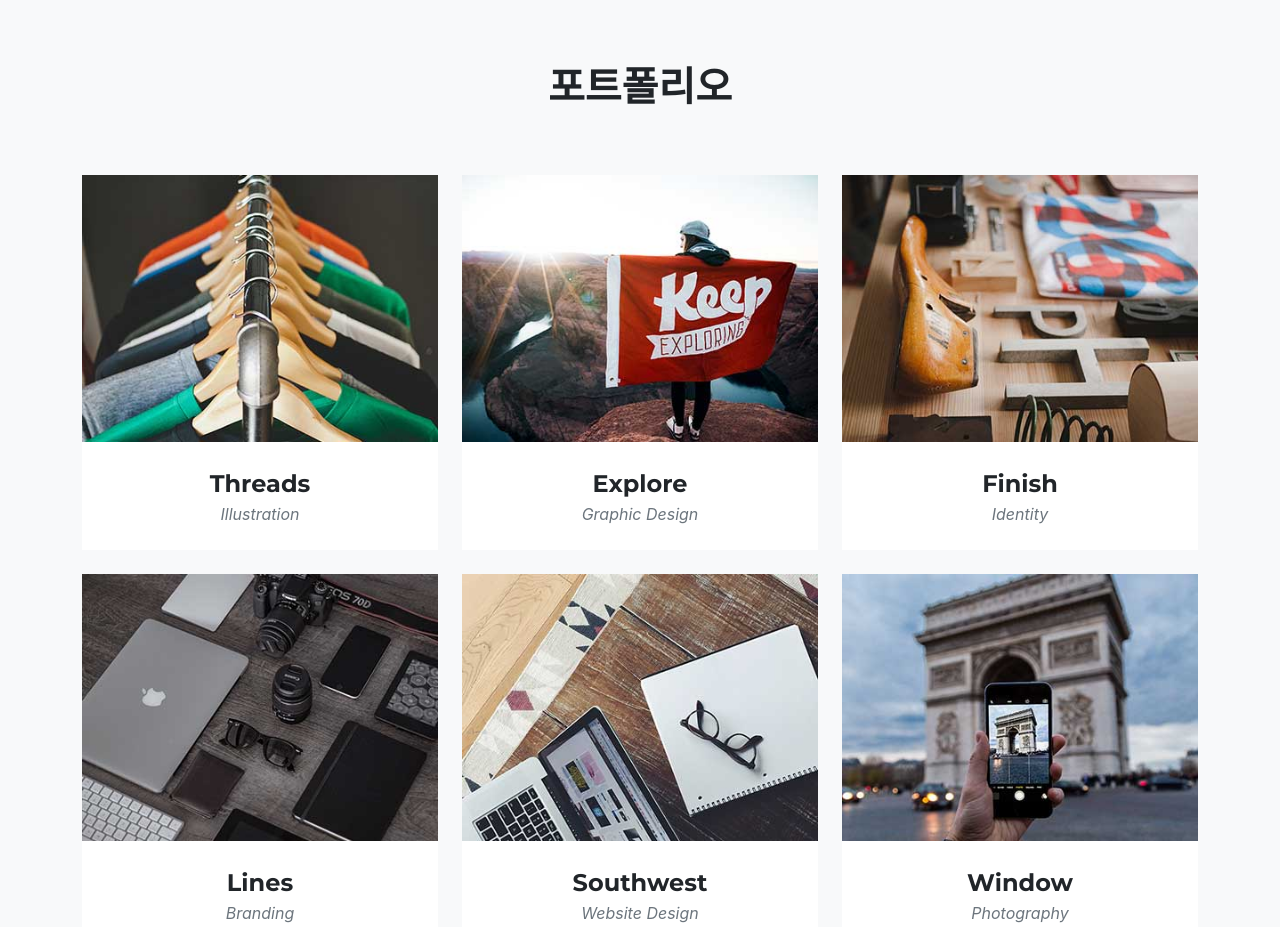
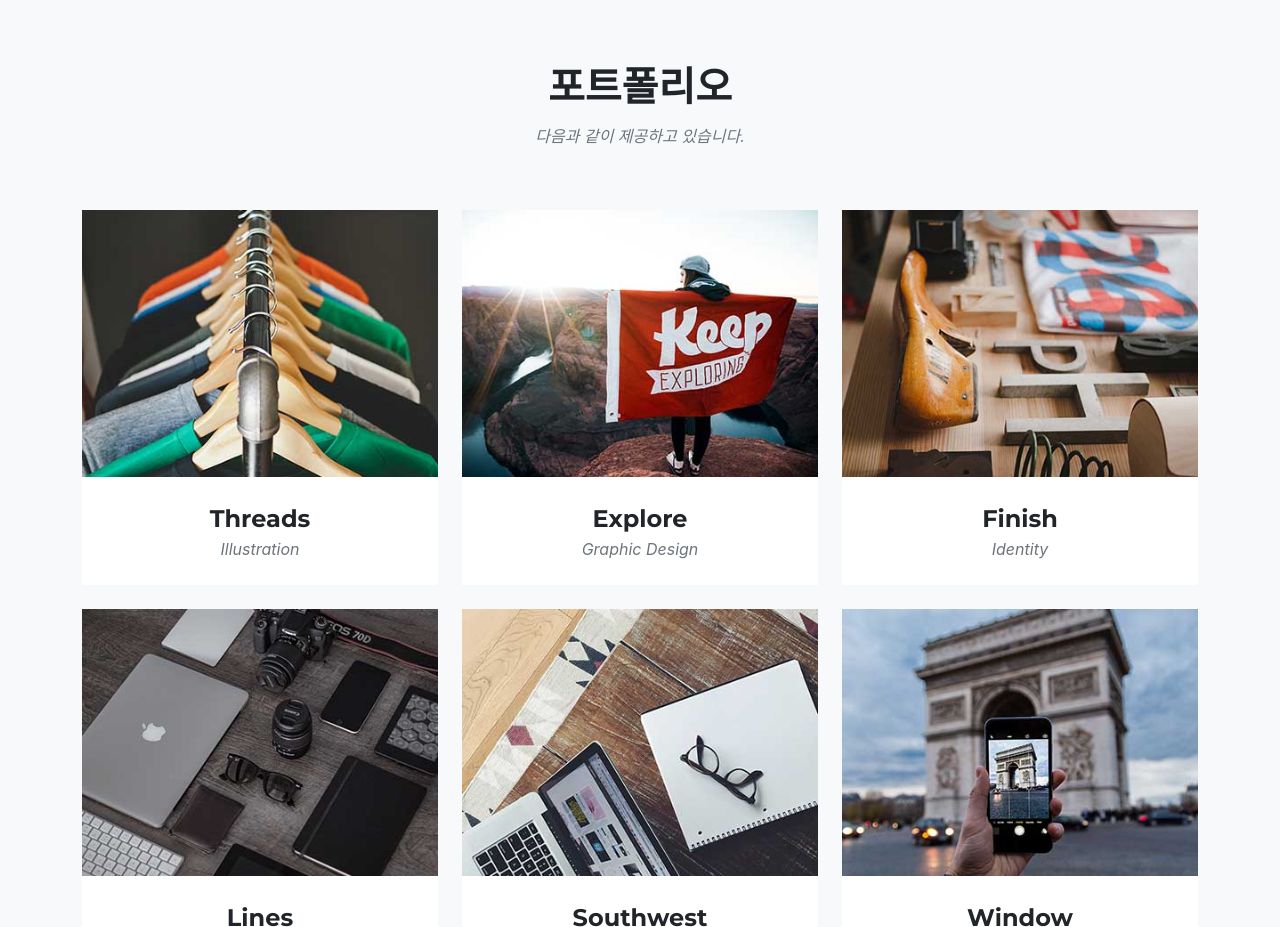
Before and after one commit to jiuly731/webpage, a plain HTML site: page index.html in a window 1280 px wide. Shown: the part 1440-2367 px from the top of the page. Drawn offline with nearby package versions, Linux system fonts and the light colour scheme; a web font is replaced by a local one.

```diff
--- a/index.html
+++ b/index.html
@@ -84,7 +84,7 @@
             <div class="container">
                 <div class="text-center">
                     <h2 class="section-heading text-uppercase">포트폴리오</h2>
-                    <h3 class="section-subheading text-muted"></h3>
+                    <h3 class="section-subheading text-muted">다음과 같이 제공하고 있습니다.</h3>
                 </div>
                 <div class="row">
                     <div class="col-lg-4 col-sm-6 mb-4">
```
